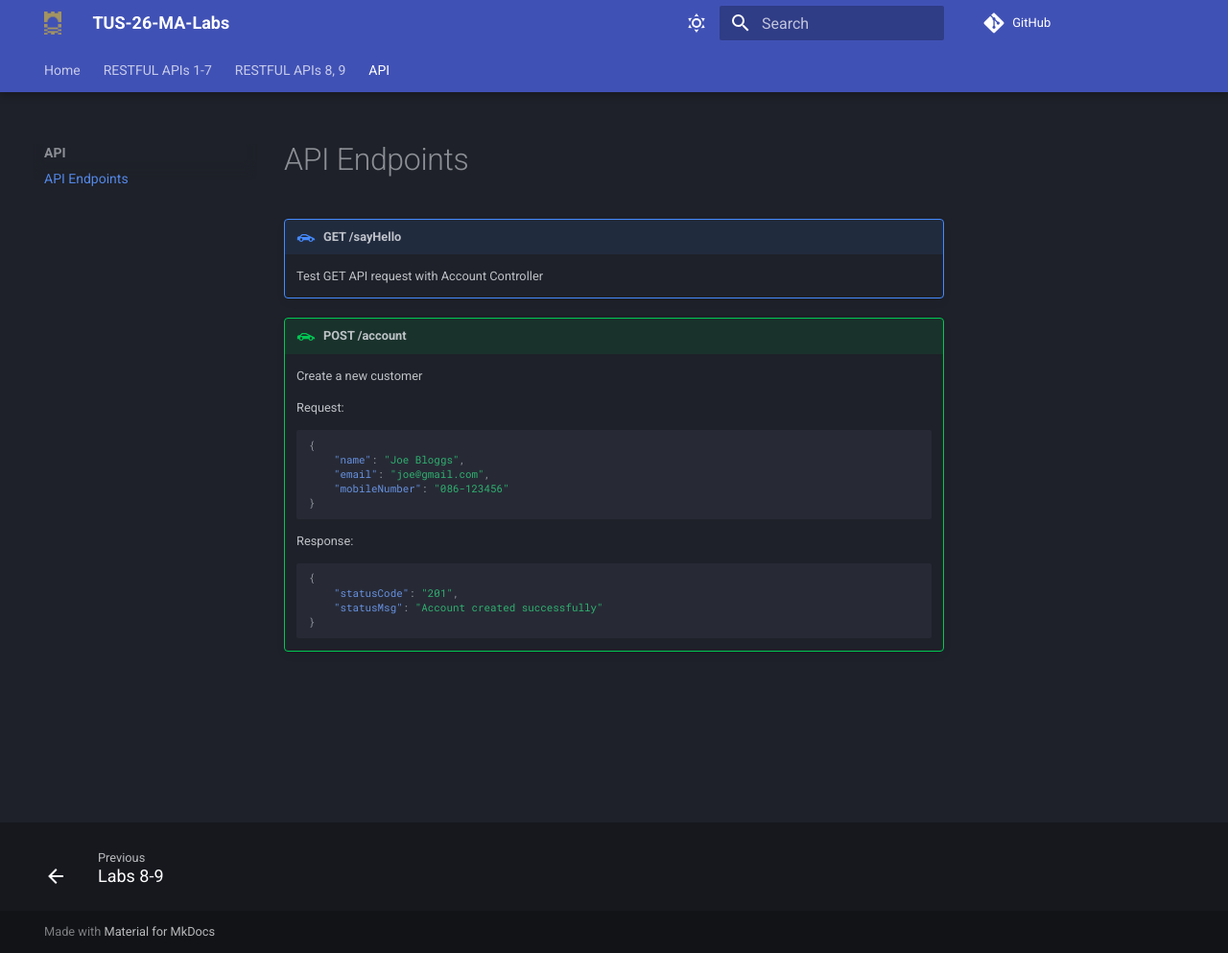
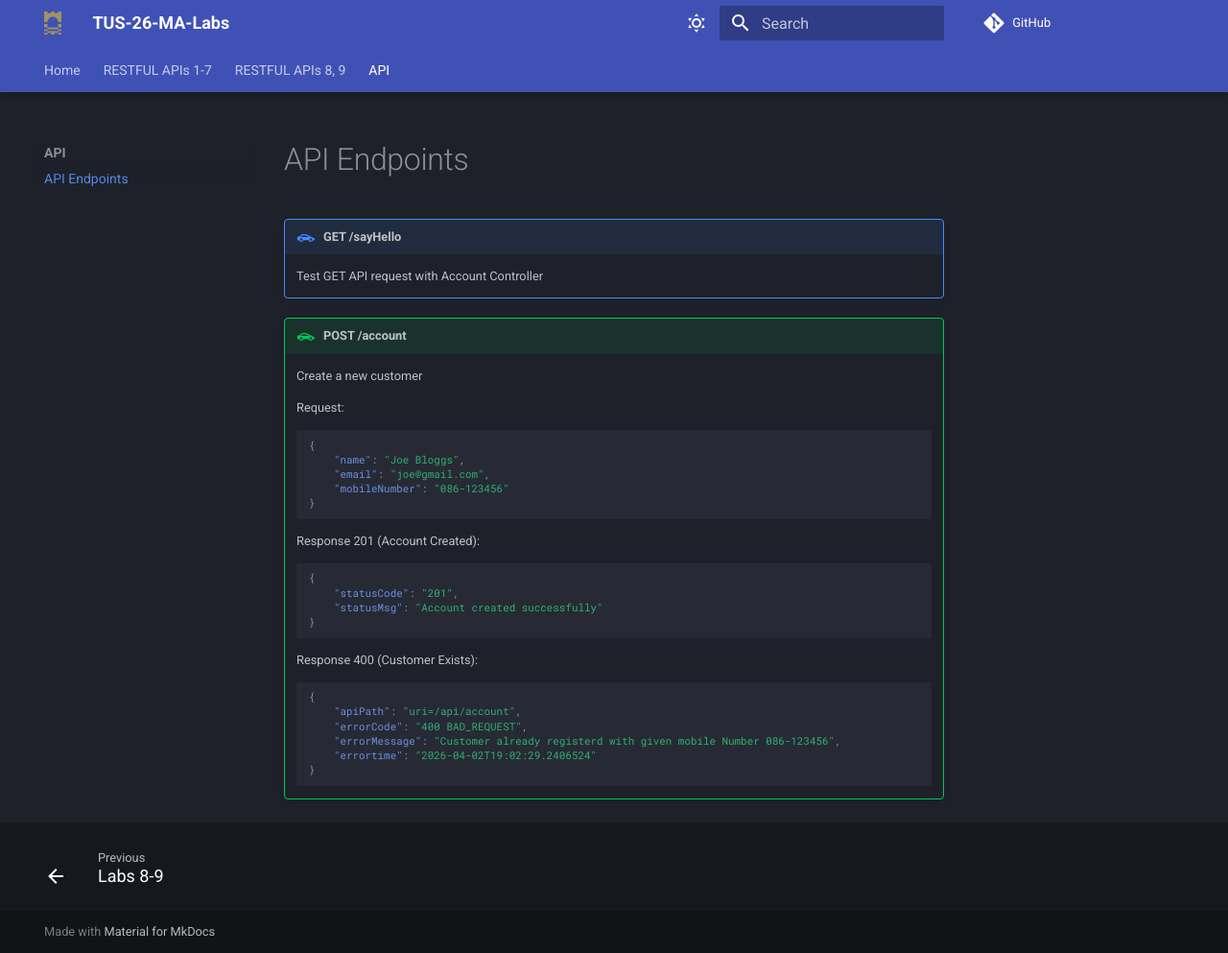
Before and after one commit to joeaoregan/TUS-26-MA-Labs, an MkDocs documentation site: the page built from docs/api/index.md, in a window 1280 px wide and 993 px high. Shown: the whole window at 96% size. Built offline with MkDocs 1.6.1 and Material for MkDocs 9.7.7, drawn with Linux system fonts in a browser that asks for light colours; comment, search, counter and statistics services are not loaded.

Commit message:
lab4: Exception Handling and customer existence check

````diff
--- a/docs/api/index.md
+++ b/docs/api/index.md
@@ -14,10 +14,19 @@
         "mobileNumber": "086-123456"
     }
     ```
-    Response:
+    Response 201 (Account Created):
     ```json
     {
         "statusCode": "201",
         "statusMsg": "Account created successfully"
     }
     ```
+    Response 400 (Customer Exists):
+    ```json
+    {
+        "apiPath": "uri=/api/account",
+        "errorCode": "400 BAD_REQUEST",
+        "errorMessage": "Customer already registerd with given mobile Number 086-123456",
+        "errortime": "2026-04-02T19:02:29.2406524"
+    }
+    ```
--- a/mkdocs.yml
+++ b/mkdocs.yml
@@ -46,6 +46,7 @@ nav:
     - 1. Getting Started with Spring Boot: labs1-7/lab1/index.md
     - 2. Configuring H2 DB and YAML application.properties: labs1-7/lab2/index.md
     - 3. Building a Rest API to support the creation of a new account and customer details: labs1-7/lab3/index.md
+    - 4. Exception Handling –check if customer already exists: labs1-7/lab4/index.md
   - RESTFUL APIs 8, 9:
     - Labs 8-9: labs8-9/index.md
   - API:
````
Also changed, not shown: docs/README.md (+3 -1 lines), docs/index.md (+2 -0 lines), docs/labs1-7/index.md (+1 -0 lines), docs/labs1-7/lab4/index.md (added, +29 -0 lines), docs/labs1-7/lab4/1a.png (added), docs/labs1-7/lab4/1b.png (added), docs/labs1-7/lab4/2.png (added), docs/labs1-7/lab4/3.png (added), docs/labs1-7/lab4/4.png (added), docs/labs1-7/lab4/5a.png (added), docs/labs1-7/lab4/5b.png (added), 4 other files.
